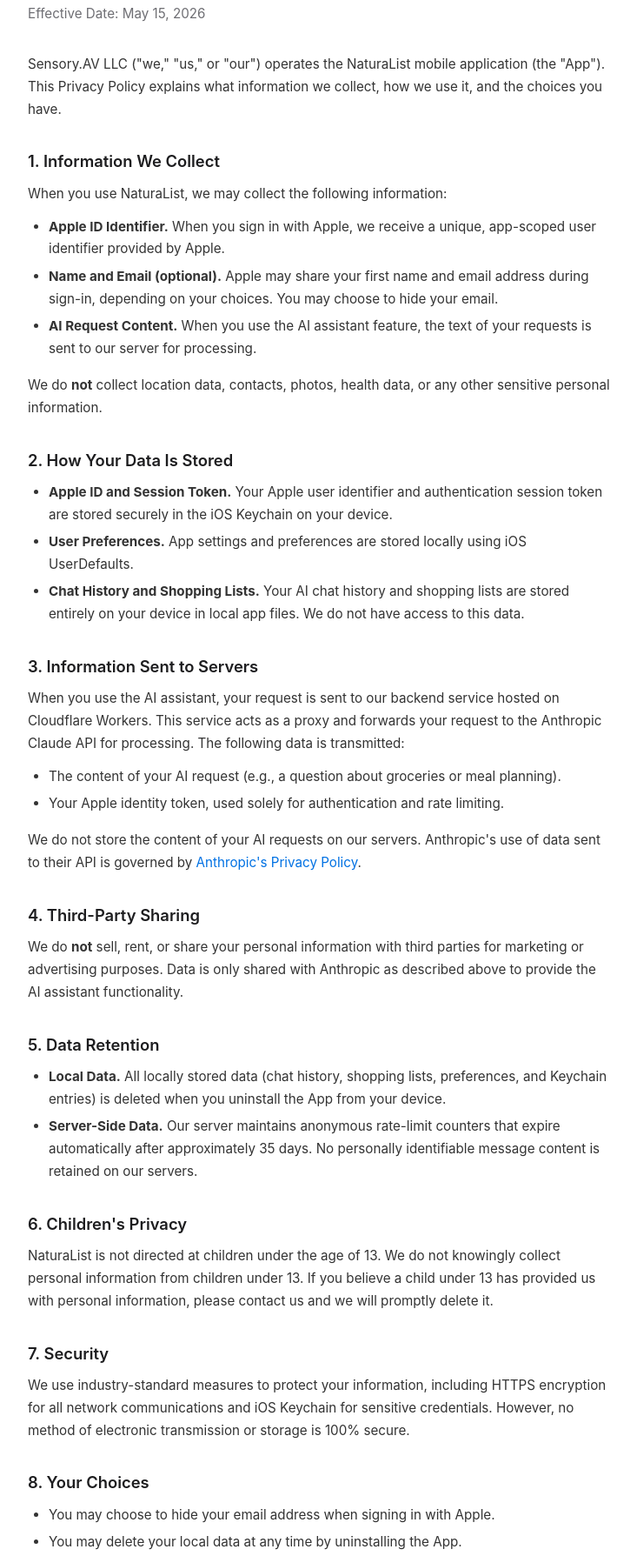
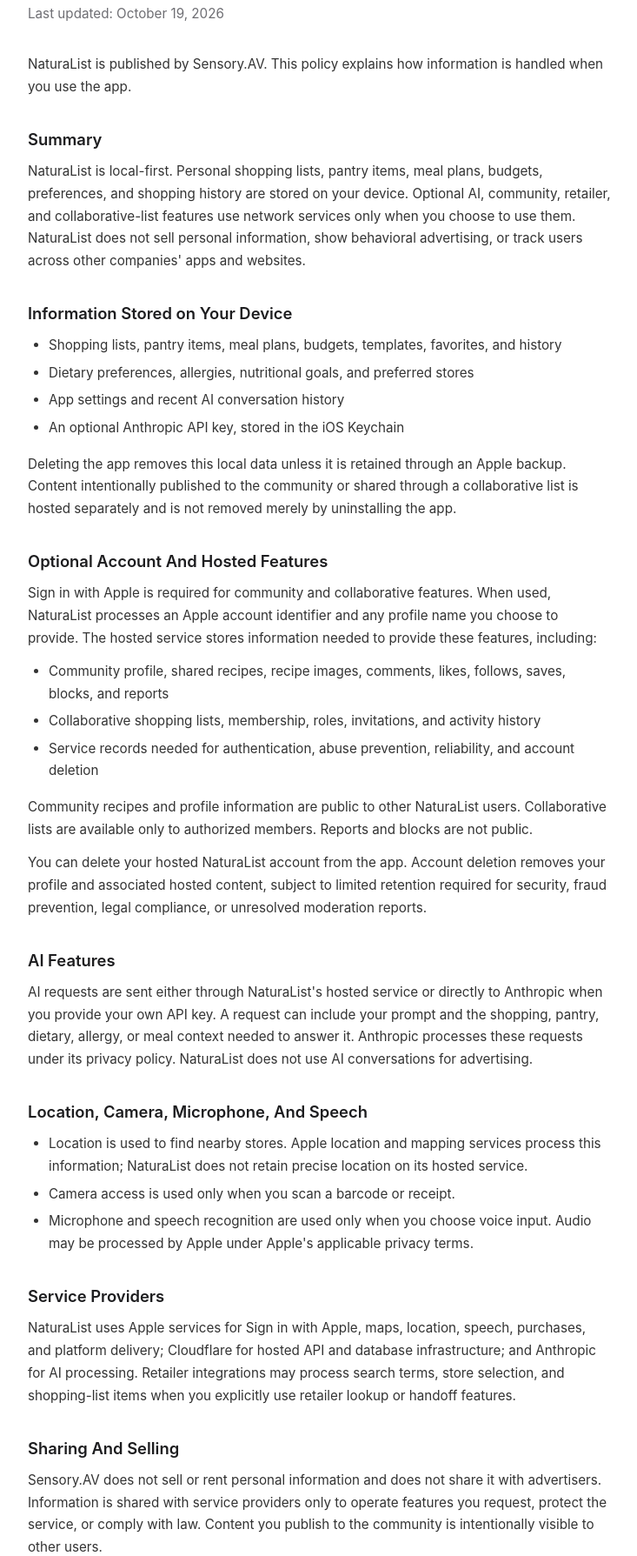
Before and after one commit to rdrobinson1/naturalist-legal, a plain HTML site: page privacy.html in a window 1280 px wide. Shown: the part 131-1920 px from the top of the page at 87% size, without its empty margins (272-1005 px from the left). Drawn offline with Linux system fonts and the light colour scheme.

Commit message:
Describe NaturaList hosted community and collaborative data (#1)

```diff
--- a/privacy.html
+++ b/privacy.html
@@ -31,62 +31,48 @@
 <body>
     <a href="index.html" class="back">&larr; Back</a>
     <h1>Privacy Policy</h1>
-    <p class="subtitle">Effective Date: May 15, 2026</p>
+    <p class="subtitle">Last updated: October 19, 2026</p>
+<p>NaturaList is published by Sensory.AV. This policy explains how information is handled when you use the app.</p>
+<h2>Summary</h2>
+<p>NaturaList is local-first. Personal shopping lists, pantry items, meal plans, budgets, preferences, and shopping history are stored on your device. Optional AI, community, retailer, and collaborative-list features use network services only when you choose to use them. NaturaList does not sell personal information, show behavioral advertising, or track users across other companies' apps and websites.</p>
+<h2>Information Stored on Your Device</h2>
+<ul>
+<li>Shopping lists, pantry items, meal plans, budgets, templates, favorites, and history</li>
+<li>Dietary preferences, allergies, nutritional goals, and preferred stores</li>
+<li>App settings and recent AI conversation history</li>
+<li>An optional Anthropic API key, stored in the iOS Keychain</li>
+</ul>
+<p>Deleting the app removes this local data unless it is retained through an Apple backup. Content intentionally published to the community or shared through a collaborative list is hosted separately and is not removed merely by uninstalling the app.</p>
+<h2>Optional Account And Hosted Features</h2>
+<p>Sign in with Apple is required for community and collaborative features. When used, NaturaList processes an Apple account identifier and any profile name you choose to provide. The hosted service stores information needed to provide these features, including:</p>
+<ul>
+<li>Community profile, shared recipes, recipe images, comments, likes, follows, saves, blocks, and reports</li>
+<li>Collaborative shopping lists, membership, roles, invitations, and activity history</li>
+<li>Service records needed for authentication, abuse prevention, reliability, and account deletion</li>
+</ul>
+<p>Community recipes and profile information are public to other NaturaList users. Collaborative lists are available only to authorized members. Reports and blocks are not public.</p>
+<p>You can delete your hosted NaturaList account from the app. Account deletion removes your profile and associated hosted content, subject to limited retention required for security, fraud prevention, legal compliance, or unresolved moderation reports.</p>
+<h2>AI Features</h2>
+<p>AI requests are sent either through NaturaList's hosted service or directly to Anthropic when you provide your own API key. A request can include your prompt and the shopping, pantry, dietary, allergy, or meal context needed to answer it. Anthropic processes these requests under its privacy policy. NaturaList does not use AI conversations for advertising.</p>
+<h2>Location, Camera, Microphone, And Speech</h2>
+<ul>
+<li>Location is used to find nearby stores. Apple location and mapping services process this information; NaturaList does not retain precise location on its hosted service.</li>
+<li>Camera access is used only when you scan a barcode or receipt.</li>
+<li>Microphone and speech recognition are used only when you choose voice input. Audio may be processed by Apple under Apple's applicable privacy terms.</li>
+</ul>
+<h2>Service Providers</h2>
+<p>NaturaList uses Apple services for Sign in with Apple, maps, location, speech, purchases, and platform delivery; Cloudflare for hosted API and database infrastructure; and Anthropic for AI processing. Retailer integrations may process search terms, store selection, and shopping-list items when you explicitly use retailer lookup or handoff features.</p>
+<h2>Sharing And Selling</h2>
+<p>Sensory.AV does not sell or rent personal information and does not share it with advertisers. Information is shared with service providers only to operate features you request, protect the service, or comply with law. Content you publish to the community is intentionally visible to other users.</p>
+<h2>Security</h2>
+<p>Network traffic uses HTTPS/TLS. Optional API keys use iOS Keychain storage. Access to hosted community and collaboration features requires an authenticated session. No system can guarantee absolute security.</p>
+<h2>Children</h2>
+<p>NaturaList is not directed to children under 13, and community features are intended for users able to consent to account-based services. If you believe a child provided personal information, contact us so we can investigate and delete it.</p>
+<h2>Your Choices And Rights</h2>
+<p>You can edit or delete local data in the app, stop using Sign in with Apple, delete your hosted NaturaList account, revoke permissions in iOS Settings, and contact us to request access, correction, or deletion where applicable.</p>
+<h2>Contact</h2>
+<p>Questions or privacy requests: ryan@sensoryav.com</p>
 
-    <p>Sensory.AV LLC ("we," "us," or "our") operates the NaturaList mobile application (the "App"). This Privacy Policy explains what information we collect, how we use it, and the choices you have.</p>
-
-    <h2>1. Information We Collect</h2>
-    <p>When you use NaturaList, we may collect the following information:</p>
-    <ul>
-        <li><strong>Apple ID Identifier.</strong> When you sign in with Apple, we receive a unique, app-scoped user identifier provided by Apple.</li>
-        <li><strong>Name and Email (optional).</strong> Apple may share your first name and email address during sign-in, depending on your choices. You may choose to hide your email.</li>
-        <li><strong>AI Request Content.</strong> When you use the AI assistant feature, the text of your requests is sent to our server for processing.</li>
-    </ul>
-    <p>We do <strong>not</strong> collect location data, contacts, photos, health data, or any other sensitive personal information.</p>
-
-    <h2>2. How Your Data Is Stored</h2>
-    <ul>
-        <li><strong>Apple ID and Session Token.</strong> Your Apple user identifier and authentication session token are stored securely in the iOS Keychain on your device.</li>
-        <li><strong>User Preferences.</strong> App settings and preferences are stored locally using iOS UserDefaults.</li>
-        <li><strong>Chat History and Shopping Lists.</strong> Your AI chat history and shopping lists are stored entirely on your device in local app files. We do not have access to this data.</li>
-    </ul>
-
-    <h2>3. Information Sent to Servers</h2>
-    <p>When you use the AI assistant, your request is sent to our backend service hosted on Cloudflare Workers. This service acts as a proxy and forwards your request to the Anthropic Claude API for processing. The following data is transmitted:</p>
-    <ul>
-        <li>The content of your AI request (e.g., a question about groceries or meal planning).</li>
-        <li>Your Apple identity token, used solely for authentication and rate limiting.</li>
-    </ul>
-    <p>We do not store the content of your AI requests on our servers. Anthropic's use of data sent to their API is governed by <a href="https://www.anthropic.com/privacy" target="_blank" rel="noopener">Anthropic's Privacy Policy</a>.</p>
-
-    <h2>4. Third-Party Sharing</h2>
-    <p>We do <strong>not</strong> sell, rent, or share your personal information with third parties for marketing or advertising purposes. Data is only shared with Anthropic as described above to provide the AI assistant functionality.</p>
-
-    <h2>5. Data Retention</h2>
-    <ul>
-        <li><strong>Local Data.</strong> All locally stored data (chat history, shopping lists, preferences, and Keychain entries) is deleted when you uninstall the App from your device.</li>
-        <li><strong>Server-Side Data.</strong> Our server maintains anonymous rate-limit counters that expire automatically after approximately 35 days. No personally identifiable message content is retained on our servers.</li>
-    </ul>
-
-    <h2>6. Children's Privacy</h2>
-    <p>NaturaList is not directed at children under the age of 13. We do not knowingly collect personal information from children under 13. If you believe a child under 13 has provided us with personal information, please contact us and we will promptly delete it.</p>
-
-    <h2>7. Security</h2>
-    <p>We use industry-standard measures to protect your information, including HTTPS encryption for all network communications and iOS Keychain for sensitive credentials. However, no method of electronic transmission or storage is 100% secure.</p>
-
-    <h2>8. Your Choices</h2>
-    <ul>
-        <li>You may choose to hide your email address when signing in with Apple.</li>
-        <li>You may delete your local data at any time by uninstalling the App.</li>
-        <li>You may stop using the AI assistant features at any time, which will prevent any data from being sent to our servers.</li>
-    </ul>
-
-    <h2>9. Changes to This Policy</h2>
-    <p>We may update this Privacy Policy from time to time. If we make material changes, we will notify you through the App or by other appropriate means. Your continued use of the App after changes are posted constitutes acceptance of the updated policy.</p>
-
-    <h2>10. Contact Us</h2>
-    <p>If you have questions or concerns about this Privacy Policy, please contact us at:</p>
-    <p><a href="mailto:ryan@sensoryav.com">ryan@sensoryav.com</a></p>
 
     <footer>
         <p>&copy; 2026 Sensory.AV LLC. All rights reserved.</p>
```
